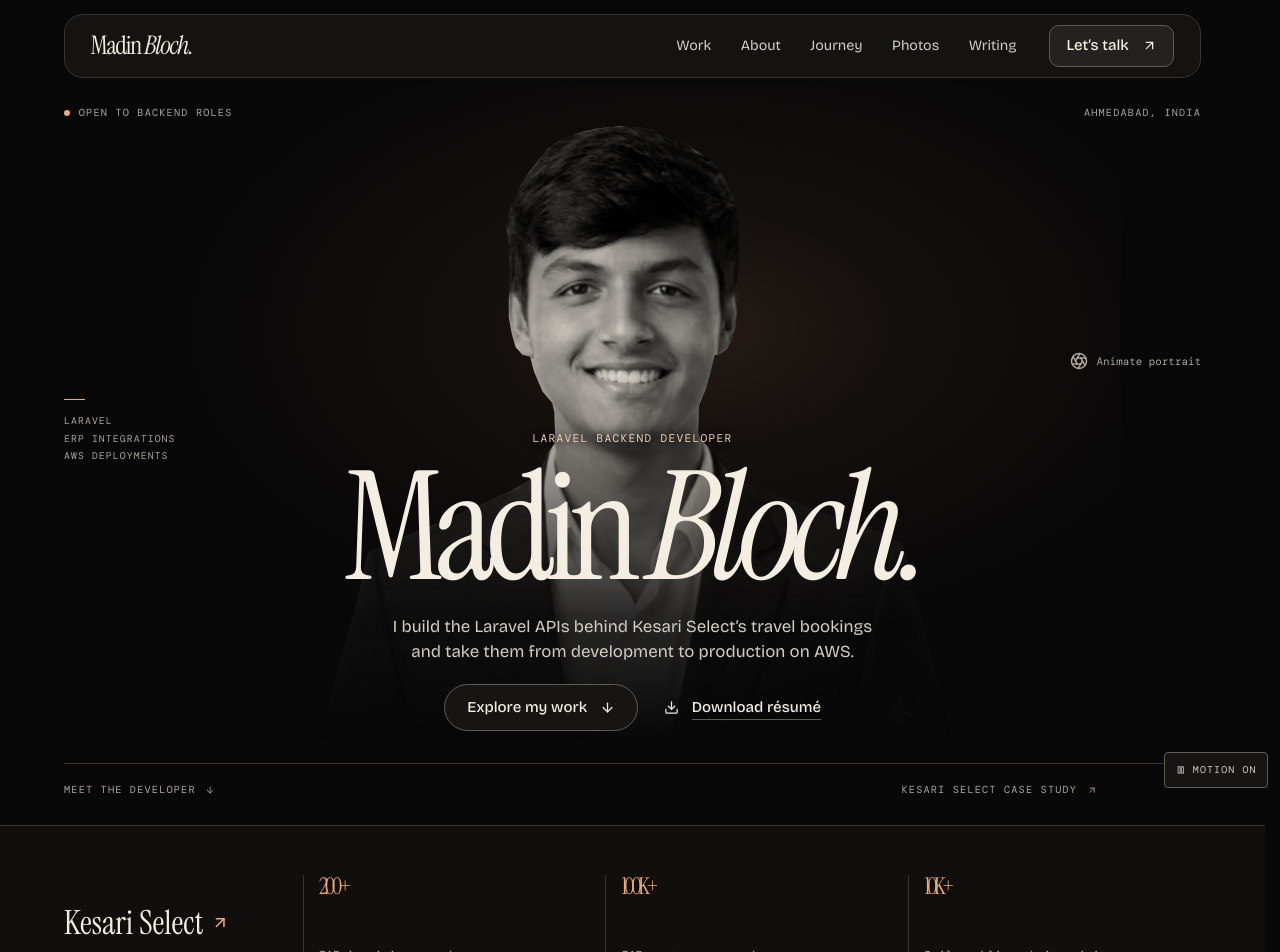
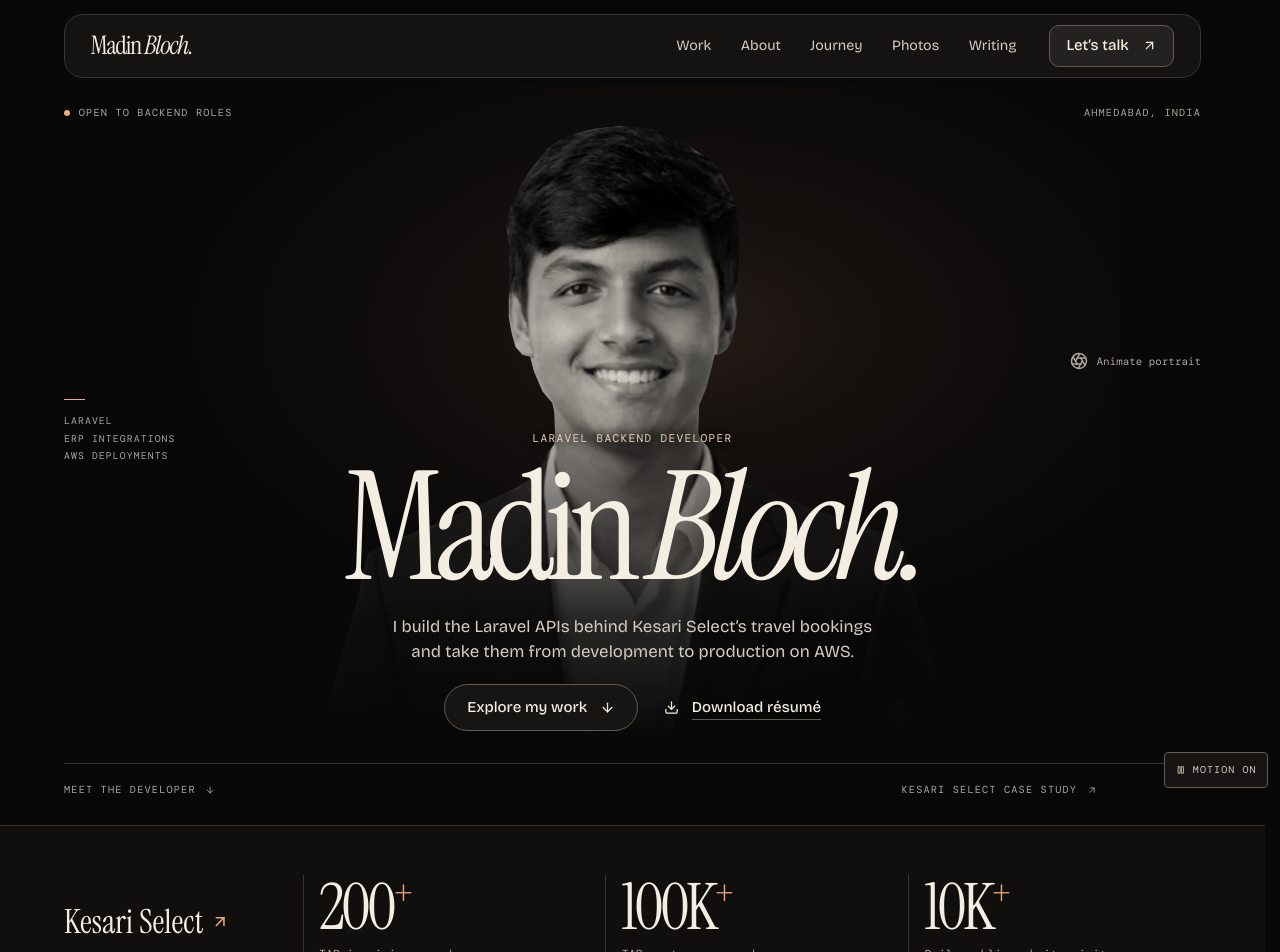
Before and after one commit to MadinBloch/Mysite, a React (Vite) app: page / in a window 1280 px wide. Shown: the top 952 px of the page. Built offline with nearby package versions, Linux system fonts and the light colour scheme.

Commit message:
Restore full-size animated impact figures

```diff
--- a/src/components/AnimatedNumber.jsx
+++ b/src/components/AnimatedNumber.jsx
@@ -38,7 +38,7 @@ export default function AnimatedNumber({ target }) {
   return (
     <span ref={element} className="inline-block tabular-nums">
       <span className="sr-only">{formatCount(target)}+</span>
-      <span aria-hidden="true">{formatCount(animate ? count : target)}+</span>
+      <span aria-hidden="true">{formatCount(animate ? count : target)}<span className="stat-suffix">+</span></span>
     </span>
   )
 }
--- a/src/components/Impact.jsx
+++ b/src/components/Impact.jsx
@@ -10,7 +10,7 @@ export default function Impact({ home = false }) {
       <div className={home ? 'bp-shell impact-inner' : undefined}>
         {home && <Link className="impact-credit" to="/projects/kesari-select-backend">Kesari Select <FiArrowUpRight aria-hidden="true" /></Link>}
         <dl>{kesariStats.map(({ count, contextLabel }) => (
-          <div key={contextLabel}><dt>{contextLabel}</dt><dd>{home ? <AnimatedNumber target={count} /> : <>{formatCount(count)}<span>+</span></>}</dd></div>
+          <div key={contextLabel}><dt>{contextLabel}</dt><dd>{home ? <AnimatedNumber target={count} /> : <>{formatCount(count)}<span className="stat-suffix">+</span></>}</dd></div>
         ))}</dl>
       </div>
     </Wrapper>
--- a/src/portfolio.css
+++ b/src/portfolio.css
@@ -111,7 +111,7 @@
 .impact-inner dl > div,.chapter-impact dl > div { display:flex; flex-direction:column-reverse; }
 .impact-inner dl > div { border-left:var(--stroke); padding-left:clamp(.6rem,1.2vw,1.2rem); }
 .impact-inner dd { font:400 clamp(2.4rem,5vw,5.2rem)/1 var(--serif); letter-spacing:-.055em; }
-.impact-inner dd span { color:var(--accent-text); font-size:.6em; vertical-align:super; }
+.impact-inner dd .stat-suffix { color:var(--accent-text); font-size:.6em; vertical-align:super; }
 .impact-inner dt,.estimate-note { color:var(--muted); font:400 .73rem/1.45 var(--mono); }
 .impact-inner dt { margin:.4rem 0; }
 .impact-inner .estimate-note { grid-column:2; margin:.8rem 0 0 clamp(.75rem,2.2vw,2.3rem); }
```
